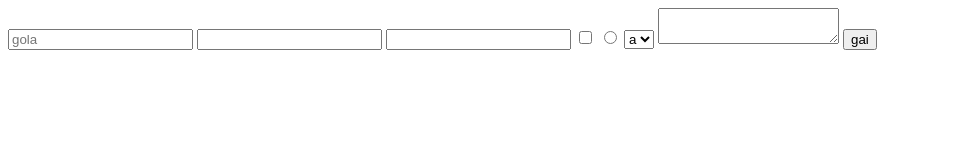
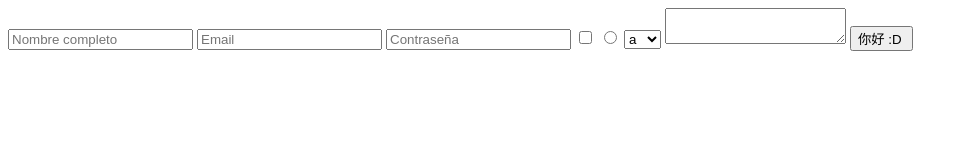
Before and after one commit to fac7n3/Prueba-n1, a plain HTML site: page index2.html in a window 1280 px wide. Shown: the whole page, without its empty margins (0-968 px from the left). Drawn offline with Linux system fonts and the light colour scheme.

Commit message:
se realizaron cambios esteticos dentro de la estructura

```diff
--- a/index2.html
+++ b/index2.html
@@ -9,21 +9,27 @@
     <form action="">
       <input
         required
-        placeholder="gola"
+        placeholder="Nombre completo"
         type="text"
-        minlength="4"
-        maxlength="7"
+        minlength="3"
+        maxlength="30"
       />
-      <input type="email" />
-      <input type="password" />
+      <input required type="email" placeholder="Email" />
+      <input required type="password" placeholder="Contraseña" />
       <input type="checkbox" />
       <input type="radio" />
-      <select name="" id="">
-        <option value="pe">a</option>
+
+      <select name="tipos de A" id="wasa">
+        <option value="hola">a</option>
+        <option value="todo">a2</option>
+        <option value="bien">a3</option>
+        <option value="ahre">a4</option>
       </select>
-      <textarea name="" id=""></textarea>
 
-      <input type="submit" value="gai" />
+      <textarea name="holis" id="ahre" placeholder="introduce tu bella option">
+      </textarea>
+
+      <input type="submit" value="你好 :D " />
     </form>
   </body>
 </html>
```
